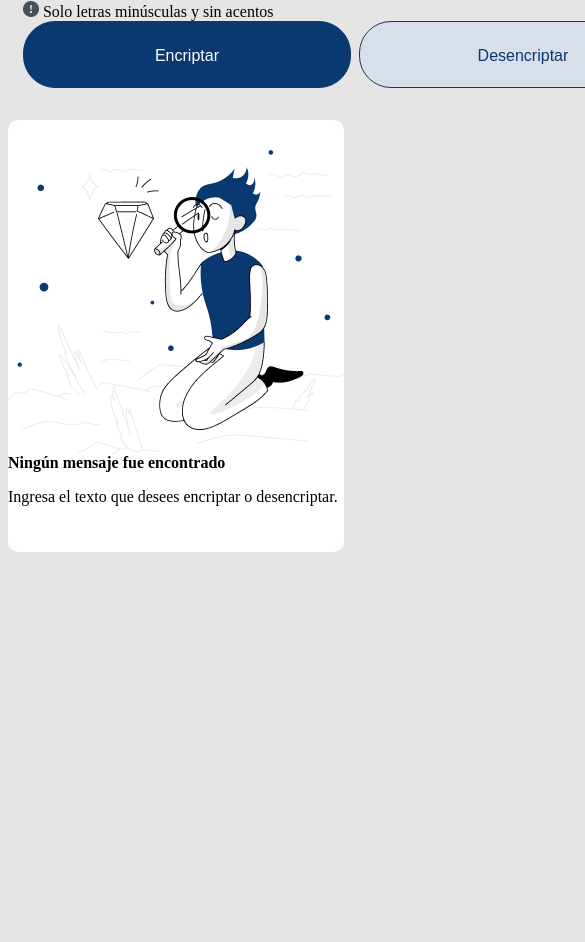
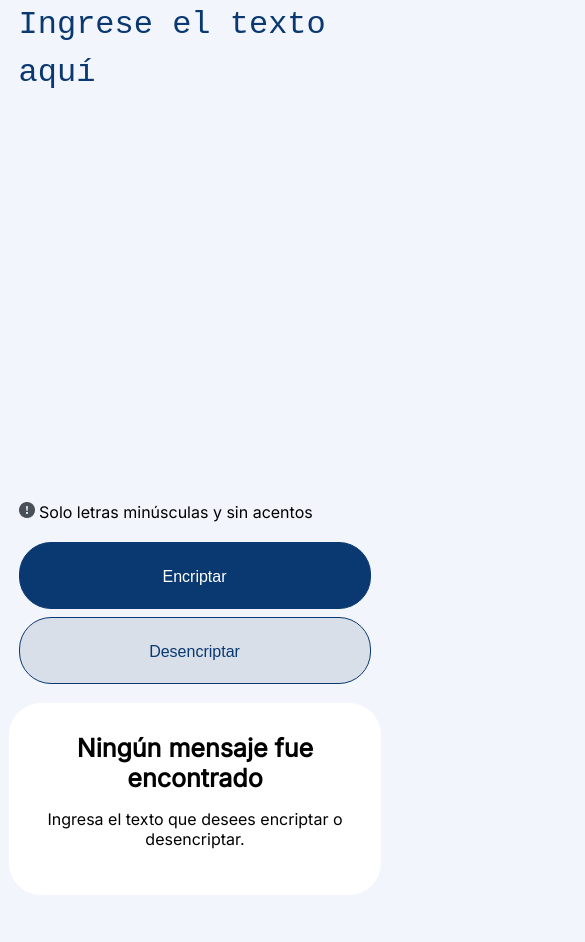
Before and after one commit to Cgeov/Codificador-Alura, a plain HTML site: page index.html in a window 390 px wide. Shown: the part 72-1014 px from the top of the page, 585 px wide, since content can reach past the window. Before the commit the page ends 844 px from the top, so only its background shows below. Drawn offline with Linux system fonts and the light colour scheme.

Commit message:
Final Style

```diff
--- /dev/null
+++ b/css/style.css
@@ -0,0 +1,189 @@
+*{
+   margin-inline: 0;
+}
+body{
+    background-color: #F3F5FC;
+    font-family: 'Inter';
+    font-style: normal;
+    font-weight: 400;
+}
+.contenedor{
+    display: flex;
+    flex-flow: wrap row;
+    gap: 2%;
+    width: 100%;
+    font-family: Inter;
+}
+.parte1{
+    width: 70%;
+}
+.parte2{
+    width: 23%;
+    display: flex;
+    flex-direction: column;
+    background-color: #FFF;
+    align-items: center;
+    justify-content: center;
+    text-align: center;
+    border-radius: 32px;
+    padding-block: 30px;
+    padding-inline: 20px;
+    height: auto;
+}
+#Inputexto{
+    border: none;
+    border-radius: 0;
+    background-color: transparent;
+    color: #0A3871;
+    width: 100%;
+    height: 55vh;
+    font-size: 32px;
+    line-height: 150%;
+    padding: 0.4em 0.4em 0.4em 0;
+}
+#Inputexto:focus {
+    border: 0;
+}
+#Inputexto::placeholder {
+    color: #0A3871;
+}
+.buttons{
+    display: flex;
+    flex-direction: row;
+    gap:8px;
+    align-items: flex-start;
+}
+.button1{
+    background-color: #0A3871;
+    border-radius: 32px;
+    color: white;
+    border: 1px solid #0A3871;
+    font-size: 16px;
+    line-height: 19px;
+    padding: 24px;
+    width: 328px;
+    height: 67px;
+    cursor:pointer;
+}
+.button2{
+    background-color: #D8DFE8;
+    border-radius: 32px;
+    color: #0A3871;;
+    border: 1px solid #0A3871;
+    font-size: 16px;
+    line-height: 19px;
+    padding: 24px;
+    width: 328px;
+    height: 67px;
+    cursor:pointer;
+}
+.button3{
+    background-color: transparent;
+    border-radius: 32px;
+    color: #0A3871;;
+    border: 1px solid #0A3871;
+    font-size: 16px;
+    line-height: 19px;
+    padding: 24px;
+    width: 328px;
+    height: 67px;
+    display: none;
+    cursor:pointer;
+    width: 80%;
+
+}
+.info{
+    margin-block: 20px;
+}
+textarea {
+    resize: none;
+    border: none;
+    outline: none;
+}
+
+.ImgResult{
+    width: 80%;
+    margin-bottom: 10%;
+}
+
+.button1:hover{
+    background-color: #072B61;
+}
+.button2:hover{
+    background-color: #CED4DC;
+}
+.button3:hover{
+    background-color: #F5F7FB;
+}
+
+.espacio{
+    padding-left: 20%;
+}
+
+footer{
+    position: absolute;
+    background-color: #0A3871;
+    color: #F3F5FC;
+    text-align: center;
+    width: 100%;
+    bottom: 0;
+}
+
+@media screen and (max-width: 1024px){
+    .contenedor{
+        display: flex;
+        flex-direction: column;
+    }
+    .parte1{
+        width: 95%;
+    }
+    .parte2{
+        margin-top: 5%;
+        width: 95%;
+        height: auto;
+        margin-bottom: 10%;
+    }
+    .ImgResult{
+        display: none;
+    }
+    .espacio{
+        padding-left: 5%;
+    }
+}
+
+
+@media screen and (max-width: 500px){
+    .contenedor{
+        display: flex;
+        flex-direction: column;
+    }
+    .parte1{
+        width: 95%;
+    }
+    .parte2{
+        margin-top: 5%;
+        width: 85%;
+        height: auto;
+        margin-bottom: 10%;
+        display: flex;
+        flex-direction: column;
+        align-self: center;
+    }
+    .buttons{
+        display: flex;
+        flex-direction: column;
+        align-self: center;
+    }
+    .button1{
+        width: 100%;
+    }
+    .button2{
+        width: 100%;
+    }
+    .ImgResult{
+        display: none;
+    }
+    .espacio{
+        padding-left: 5%;
+    }
+}
--- a/index.html
+++ b/index.html
@@ -1,101 +1,35 @@
-<html>
+<!DOCTYPE html>
+<html lang="es">
 <meta charset="UTF-8">
-
-<style>
-    body{
-        background-color: #E5E5E5;
-    }
-    .contenedor{
-        display: flex;
-        flex-wrap: wrap;
-        gap: 32px;
-    }
-    .contenedor >* {
-          flex: 0 0 40%;
-      }
-    .parte1{
-        margin-left: 4%;
-    }
-    .parte2{
-        display: flex;
-        flex-direction: column;
-        background-color: #FFF;
-        border-radius: 10px;
-        align-items: center;
-        justify-content: center;
-        padding-block: 30px;
-        align-items: stretch;
-    }
-    #Inputexto{
-        border: 0;
-        background-color: #E5E5E5;
-        color: #0A3871;
-    }
-    .buttons{
-        display: flex;
-        flex-direction: row;
-        gap:8px;
-        align-items: flex-start;
-    }
-    .button1{
-        background-color: #0A3871;
-        border-radius: 32px;
-        color: white;
-        border: 1px solid #0A3871;
-        font-weight: 400;
-        font-size: 16px;
-        line-height: 19px;
-        padding: 24px;
-        width: 328px;
-        height: 67px;
-    }
-    .button2{
-        background-color: #D8DFE8;;
-        border-radius: 32px;
-        color: #0A3871;;
-        border: 1px solid #0A3871;
-        font-weight: 400;
-        font-size: 16px;
-        line-height: 19px;
-        padding: 24px;
-        width: 328px;
-        height: 67px;
-    }
-    .button3{
-        background-color: #D8DFE8;;
-        border-radius: 32px;
-        color: #0A3871;;
-        border: 1px solid #0A3871;
-        font-weight: 400;
-        font-size: 16px;
-        line-height: 19px;
-        padding: 24px;
-        width: 328px;
-        height: 67px;
-        display: none;
-    }
-</style>
+<meta name="viewport" content="width=device-width,initial-scale=1">
+<link rel="stylesheet" href="./css/style.css">
+<link href='https://fonts.googleapis.com/css?family=Inter' rel='stylesheet'>
 <body>
     <div class="contenedor">
         <div class="parte1">
-            <div><img src="./img/logo.png"></div>
-            <input type="text" id="Inputexto" placeholder="Ingrese el texto aquí">
-            <div>
-                <img src="./img/info.png">
+            <img src="./img/logo.png" style="margin-left: 5%" alt="logo">
+            <div class="espacio">
+            <textarea id="Inputexto" placeholder="Ingrese el texto aquí"></textarea>
+            <div class="info">
+                <img src="./img/info.png" alt="info">
                 Solo letras minúsculas y sin acentos
             </div>
             <div class="buttons">
-                <button class="button1">Encriptar</button>
-                <button class="button2">Desencriptar</button>
+                <button type="button" class="button1">Encriptar</button>
+                <button type="button" class="button2">Desencriptar</button>
             </div>
         </div>
+        </div>
         <div class="parte2">
-                <img src="./img/Muñeco.png">
-                <b>Ningún mensaje fue encontrado</b>
+                <img class="ImgResult" src="./img/Muñeco.png" alt="Img">
+                <strong style="font-weight: bold;font-size: 25px">Ningún mensaje fue encontrado</strong>
                 <p>Ingresa el texto que desees encriptar o desencriptar.</p>
-                <button class="button3">Copiar</button>
+                <button type="button" class="button3">Copiar</button>
         </div>
     </div>
 </body>
-
+<!-- <footer>
+    <p>Website made By Christian Giovanni Tobar Cerón</p>
+</footer> -->
+<script src="./js/script.js"></script>
 </html>
```
